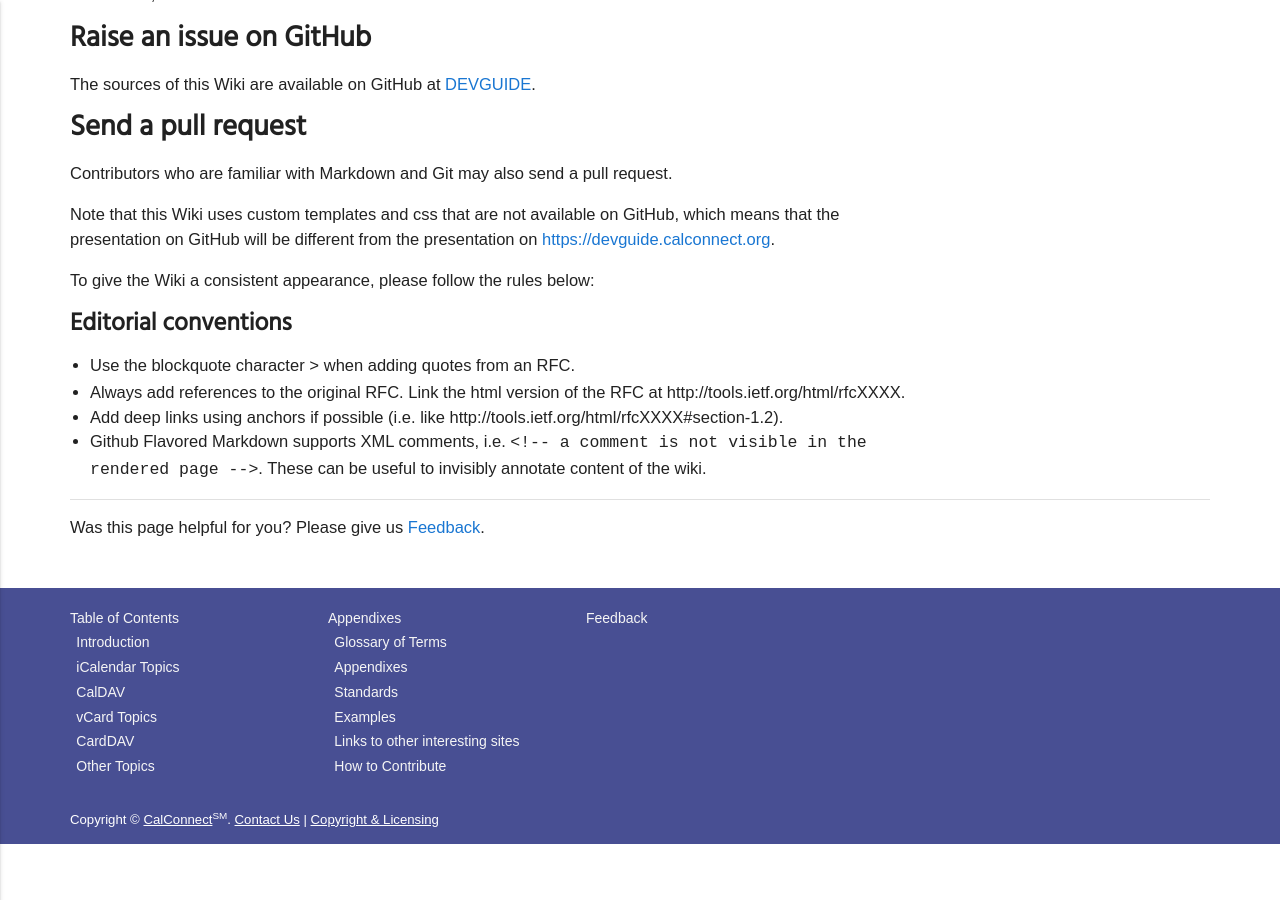
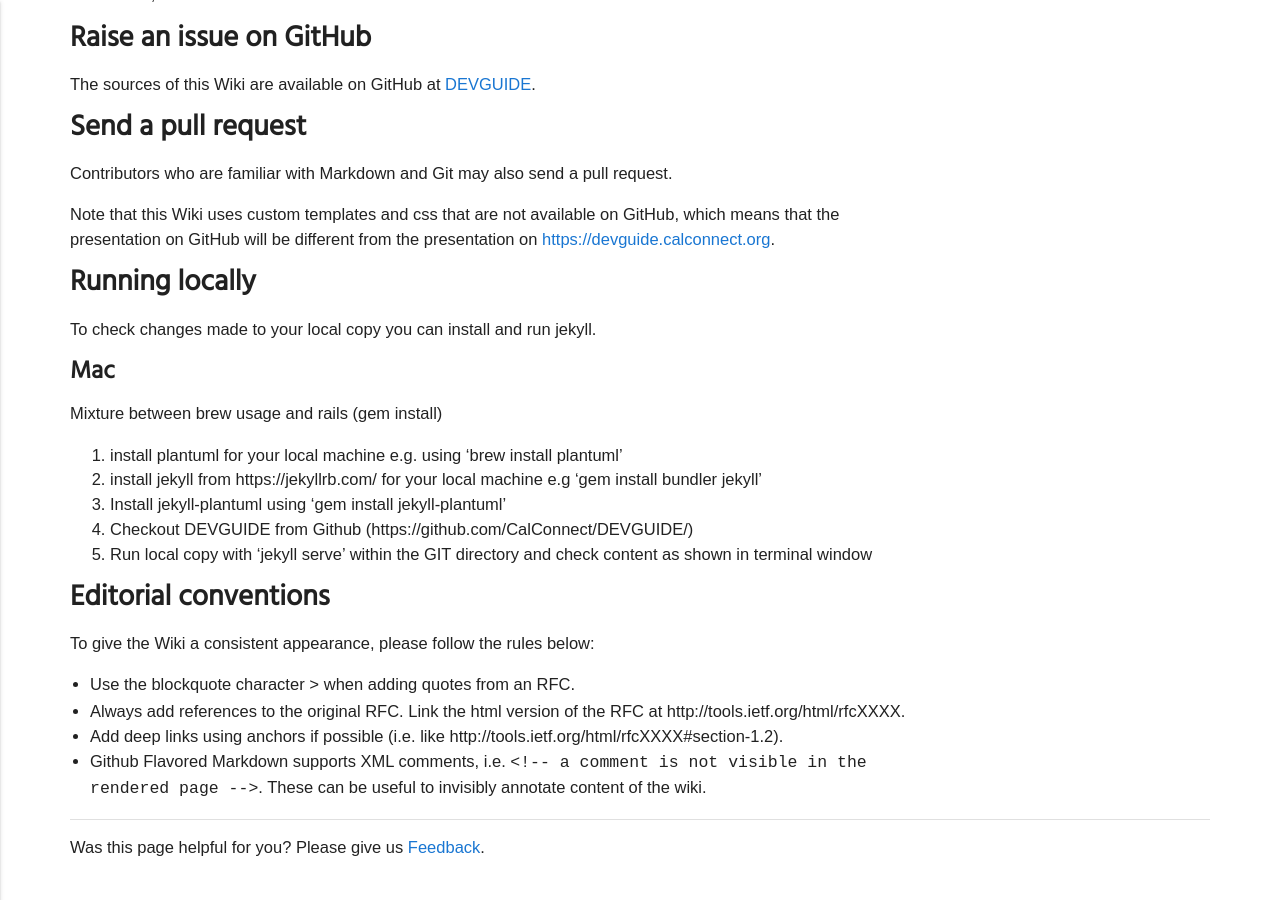
Before and after one commit to CalConnect/DEVGUIDE, a Jekyll site: the page built from _appendixes/How-to-Contribute.md, in a window 1280 px wide and 900 px high, scrolled down 504 px. Built offline with Jekyll 4.4.1, drawn with Linux system fonts in a browser that asks for light colours; some web fonts are replaced; before the commit the page ends 1348 px from its top, so only the background shows below that.

Commit message:
Added Thomas's instructions on installing jekyll on the mac

```diff
--- a/_appendixes/How-to-Contribute.md
+++ b/_appendixes/How-to-Contribute.md
@@ -29,9 +29,22 @@ Contributors who are familiar with Markdown and Git may also send a pull request
 
 Note that this Wiki uses custom templates and css that are not available on GitHub, which means that the presentation on GitHub will be different from the presentation on [https://devguide.calconnect.org](https://devguide.calconnect.org).
 
+### Running locally
+
+To check changes made to your local copy you can install and run jekyll.
+
+#### Mac
+Mixture between brew usage and rails (gem install)
+
+1. install plantuml for your local machine e.g. using 'brew install plantuml'
+2. install jekyll from https://jekyllrb.com/ for your local machine e.g 'gem install bundler jekyll'
+3. Install jekyll-plantuml using 'gem install jekyll-plantuml'
+4. Checkout DEVGUIDE from Github (https://github.com/CalConnect/DEVGUIDE/)
+5. Run local copy with 'jekyll serve' within the GIT directory and check content as shown in terminal window
+
+### Editorial conventions
+
 To give the Wiki a consistent appearance, please follow the rules below:
-
-#### Editorial conventions
 
 * Use the blockquote character `>` when adding quotes from an RFC.
 * Always add references to the original RFC. Link the html version of the RFC at http://tools.ietf.org/html/rfcXXXX.
```
